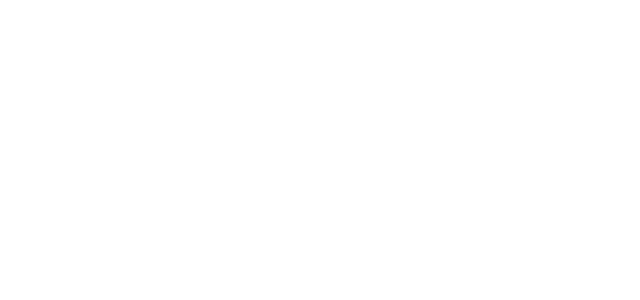
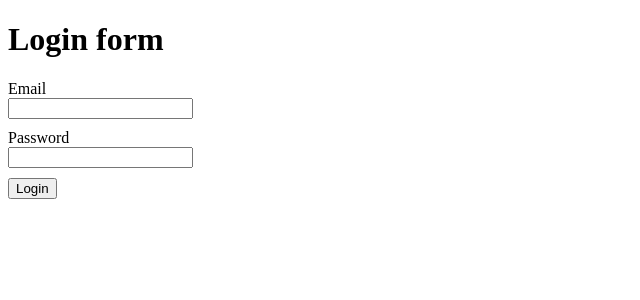
Before and after one commit to abhishek9195-git/angular_learning_series, an Angular app: page / in a window 1280 px wide. Shown: the top 300 px of the page, without its empty margins (0-640 px from the left). Built offline with nearby package versions, Linux system fonts and the light colour scheme.

Commit message:
updates - server side validation

```diff
--- a/src/app/app.config.ts
+++ b/src/app/app.config.ts
@@ -2,10 +2,12 @@ import { ApplicationConfig, provideBrowserGlobalErrorListeners } from '@angular/
 import { provideRouter } from '@angular/router';
 
 import { routes } from './app.routes';
+import { provideHttpClient } from '@angular/common/http';
 
 export const appConfig: ApplicationConfig = {
   providers: [
     provideBrowserGlobalErrorListeners(),
-    provideRouter(routes)
+    provideRouter(routes),
+    provideHttpClient()
   ]
 };
--- a/src/app/app.html
+++ b/src/app/app.html
@@ -1 +1,24 @@
+<h1>Login form</h1>
+
+<form [formGroup]="loginForm" (ngSubmit)="onSubmit()">
+  <div class="control">
+    <label for="email">Email</label> <br>
+    <input type="text" formControlName="email">
+  </div>
+
+  <div class="control">
+    <label for="password">Password</label> <br>
+    <input type="text" formControlName="password">
+
+
+    @if (loginForm.get('password')?.dirty && !loginForm.get('password')?.valid &&
+    loginForm.get('password')?.hasError('serverError')) {
+    <p class="error">{{loginForm.get('password')?.getError('serverError')}}</p>
+    }
+  </div>
+
+  <div class="control">
+    <button type="submit">Login</button>
+  </div>
+</form>
 <router-outlet />
--- a/src/app/app.scss
+++ b/src/app/app.scss
@@ -0,0 +1,8 @@
+.error {
+    color: red;
+}
+form {
+    display: flex;
+    flex-direction: column;
+    gap: 10px;
+}
--- a/src/app/app.ts
+++ b/src/app/app.ts
@@ -1,12 +1,42 @@
-import { Component, signal } from '@angular/core';
+import { Component, inject, signal } from '@angular/core';
+import { FormBuilder, FormControl, FormGroup, ReactiveFormsModule } from '@angular/forms';
 import { RouterOutlet } from '@angular/router';
+import { DataService } from './core/services/data.service';
+import { LoginData } from './core/models/model';
+import { HttpErrorResponse } from '@angular/common/http';
 
 @Component({
   selector: 'app-root',
-  imports: [RouterOutlet],
+  imports: [RouterOutlet, ReactiveFormsModule],
   templateUrl: './app.html',
   styleUrl: './app.scss'
 })
 export class App {
-  protected readonly title = signal('angular_learning_series');
+  fb = inject(FormBuilder)
+  dataService = inject(DataService)
+
+  loginForm!: FormGroup
+
+  ngOnInit() {
+    this.loginForm = this.fb.group({
+      email: new FormControl('', []),
+      password: new FormControl('', [])
+    })
+  }
+
+  onSubmit() {
+    console.log('==> loginForm', this.loginForm.value)
+    const payload: LoginData = this.loginForm.value
+    this.dataService.validate(payload).subscribe({
+      next: (value) => {
+        console.log('==> value', value)
+      },
+      error: (err: HttpErrorResponse) => {
+        if('serverError' in err.error) {
+        console.log('==> error', err.error.serverError);
+        this.loginForm.get('password')?.setErrors({'serverError': err.error.serverError})
+        }
+      }
+    })
+  }
 }
--- /dev/null
+++ b/src/app/core/models/model.ts
@@ -0,0 +1,4 @@
+export interface LoginData {
+    email: string
+    password: string
+}
--- /dev/null
+++ b/src/app/core/services/data.service.ts
@@ -0,0 +1,20 @@
+import { inject, Injectable } from "@angular/core";
+import { LoginData } from "../models/model";
+import { HttpClient } from "@angular/common/http";
+import { catchError, throwError } from "rxjs";
+
+const BASE_URL = 'http://localhost:8000'
+
+@Injectable({providedIn: 'root'})
+export class DataService {
+
+    private http = inject(HttpClient)
+
+    validate(payload: LoginData) {
+        const URL = `${BASE_URL}/login`
+        return this.http.post(URL, payload)
+        .pipe(
+            catchError((err: any) => throwError(() => err))
+        )
+    }
+}
```
